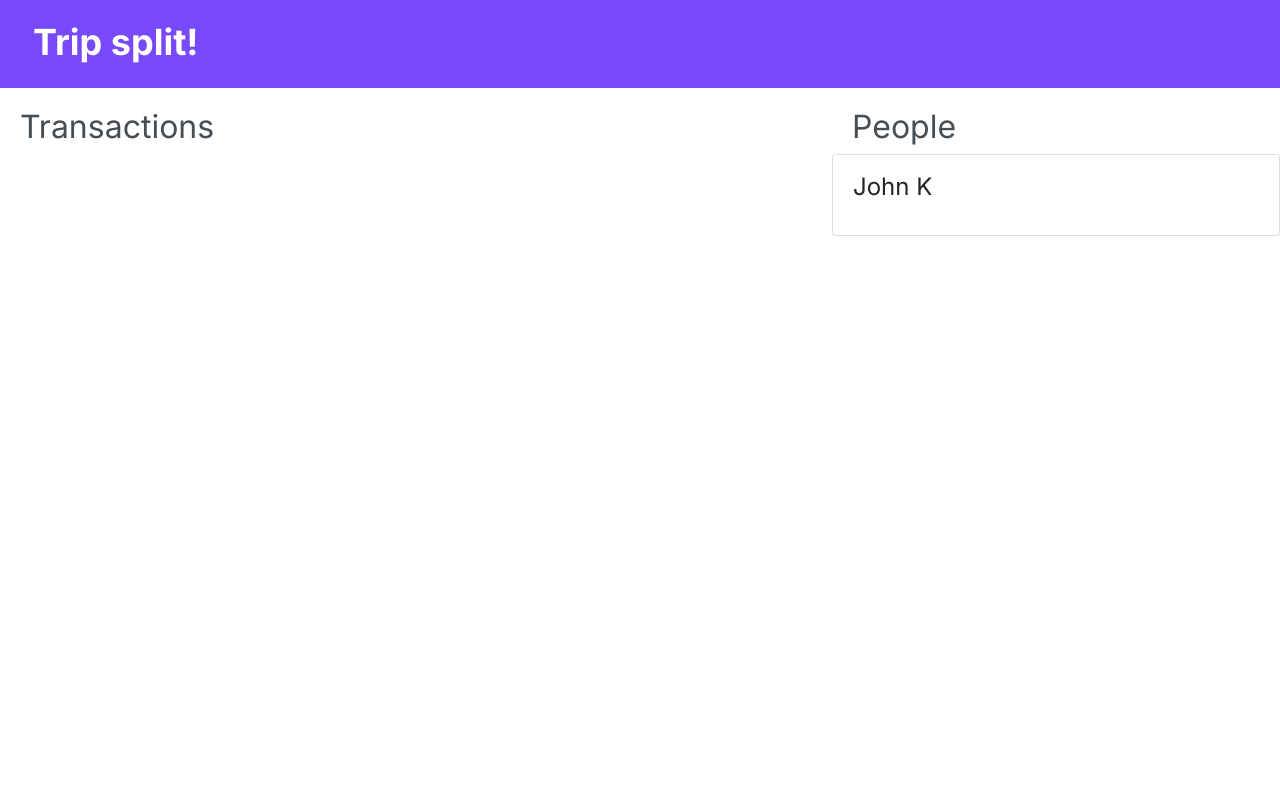
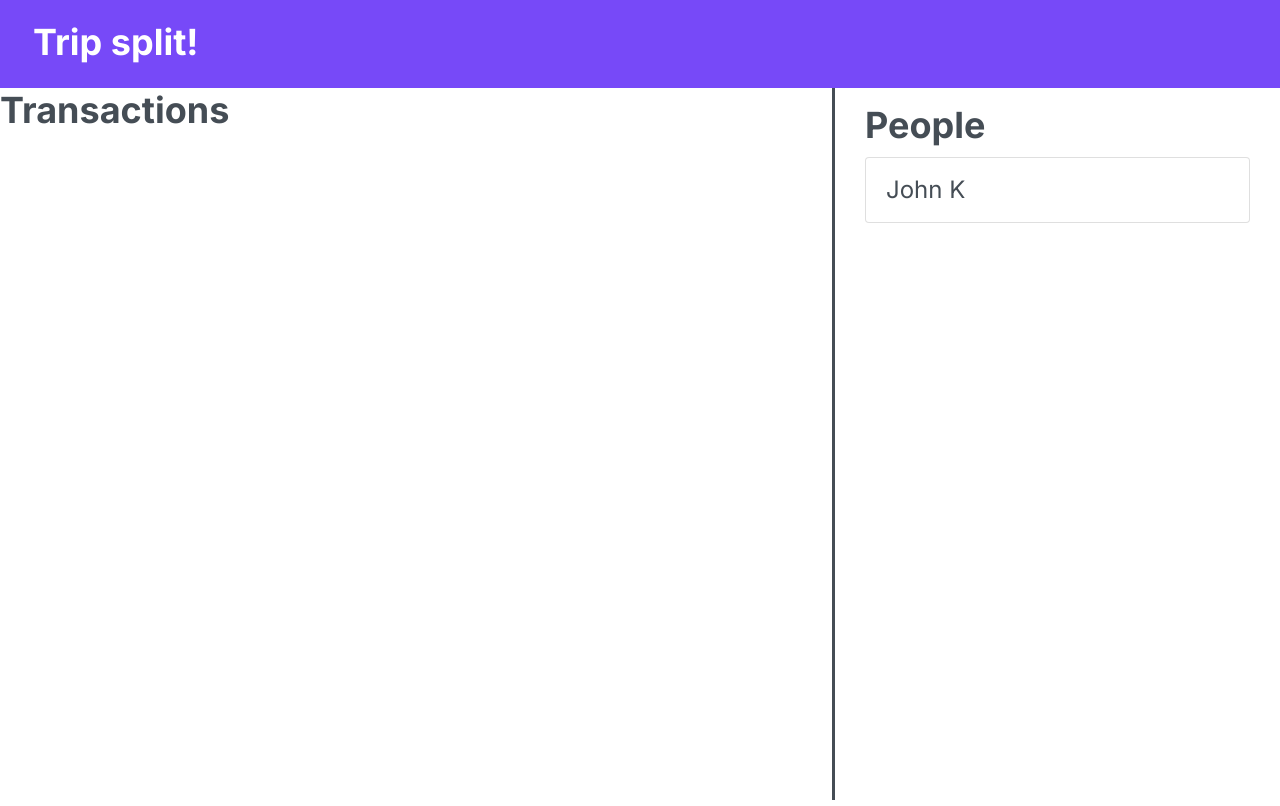
Before and after one commit to Darcy382/trip-split-ui, a React (Create React App) app: page / in a window 1280 px wide. Built offline with nearby package versions, Linux system fonts and the light colour scheme.

Commit message:
fixing layout

```diff
--- a/src/components/SectionTitle/SectionTitle.jsx
+++ b/src/components/SectionTitle/SectionTitle.jsx
@@ -2,7 +2,7 @@ import classes from './SectionTitle.module.css'
 
 const SectionTitle = (props) => {
     return (
-        <h2 class={classes.title}>{props.title}</h2>
+        <h2 class={classes.title}>{props.children}</h2>
     )
 }
 
--- a/src/components/SectionTitle/SectionTitle.module.css
+++ b/src/components/SectionTitle/SectionTitle.module.css
@@ -0,0 +1,9 @@
+.title {
+    margin: 0;
+    font-family: Inter;
+    font-style: normal;
+    font-weight: bold;
+    font-size: 36px;
+    line-height: 44px;
+    color: #454D55;
+}
--- a/src/components/layout/Layout.jsx
+++ b/src/components/layout/Layout.jsx
@@ -9,11 +9,13 @@ const Layout = (props) => {
             <div class={classes.header}>
                 <Header></Header>
             </div>
-            <div class={classes.transactions}>
-                <Transactions></Transactions>
-            </div>
-            <div class={classes.people}>
-                <People></People>
+            <div class={classes.gridContainer}>
+                <div class={classes.transactions}>
+                    <Transactions></Transactions>
+                </div>
+                <div class={classes.people}>
+                    <People></People>
+                </div>
             </div>
         </div>
     )
--- a/src/components/layout/layout.module.css
+++ b/src/components/layout/layout.module.css
@@ -2,14 +2,12 @@
     height: 11vh;
 }
 
-.transactions {
-    display: inline-block;
+.transactions, .people {
     height: 89vh;
-    width: 65vw;
+    width: 100%;
 }
 
-.people {
-    display: inline-block;
-    height: 89vh;
-    width: 35vw;
+.gridContainer {
+    display: grid;
+    grid-template-columns: 65% auto;
 }
--- a/src/components/people/People.jsx
+++ b/src/components/people/People.jsx
@@ -1,10 +1,11 @@
+import SectionTitle from "../SectionTitle/SectionTitle"
 import classes from "./People.module.css"
 import PersonCard from "./PersonCard/PersonCard"
 
 const People = (props) => {
     return (
         <div class={classes.people}>
-            <h2>People</h2>
+            <SectionTitle>People</SectionTitle>
             <PersonCard name={"John K"}></PersonCard>
         </div>
     )
--- a/src/components/people/people.module.css
+++ b/src/components/people/people.module.css
@@ -1,5 +1,6 @@
 .people {
     height: 100%;
     width: 100%;
-    float: left
+    padding: 15px 30px;
+    border-left: 3px solid #454D55;
 }
--- a/src/components/people/personCard/PersonCard.jsx
+++ b/src/components/people/personCard/PersonCard.jsx
@@ -3,7 +3,7 @@ import Card from 'react-bootstrap/Card';
 
 const PersonCard = (props) => {
     return (
-        <div>
+        <div class={classes.cardContainer}>
             <Card>
                 <Card.Body><p class={classes.name}>{props.name}</p></Card.Body>
             </Card>
--- a/src/components/people/personCard/personCard.module.css
+++ b/src/components/people/personCard/personCard.module.css
@@ -1,7 +1,13 @@
 .name {
+    margin: 0;
     font-family: Inter;
     font-style: normal;
     font-weight: normal;
     font-size: 24px;
     line-height: 24px;
+    color: #454D55;
 }
+
+.cardContainer {
+    padding: 10px 0px;
+}
--- a/src/components/transactions/Transactions.jsx
+++ b/src/components/transactions/Transactions.jsx
@@ -1,10 +1,9 @@
 import classes from "./Transactions.module.css"
+import SectionTitle from "components/SectionTitle/SectionTitle"
 
 const Transactions = (props) => {
     return (
-        <div class={classes.transactions}>
-            <h2>Transactions</h2>
-        </div>
+        <SectionTitle>Transactions</SectionTitle>
     )
 }
 
--- a/src/components/transactions/transactions.module.css
+++ b/src/components/transactions/transactions.module.css
@@ -1,5 +1,4 @@
 .transactions {
     height: 100%;
     width: 100%;
-    float: left
 }
--- a/src/index.css
+++ b/src/index.css
@@ -1,6 +1,6 @@
 @import url('https://fonts.googleapis.com/css2?family=Inter:wght@200;300;400;700&display=swap');
 
-html, body {
+body {
   margin: 0;
   overflow: hidden;
   font-family: -apple-system, BlinkMacSystemFont, 'Segoe UI', 'Roboto', 'Oxygen',
@@ -15,15 +15,7 @@ code {
     monospace;
 }
 
-h2 {
+*, html {
   margin: 0;
-  padding-top: 20px;
-  padding-left: 20px;
-  font-family: Inter;
-  font-style: normal;
-  font-weight: bold;
-  font-size: 36px;
-  line-height: 44px;
-
-  color: #454D55;
+  padding: 0;
 }
```
